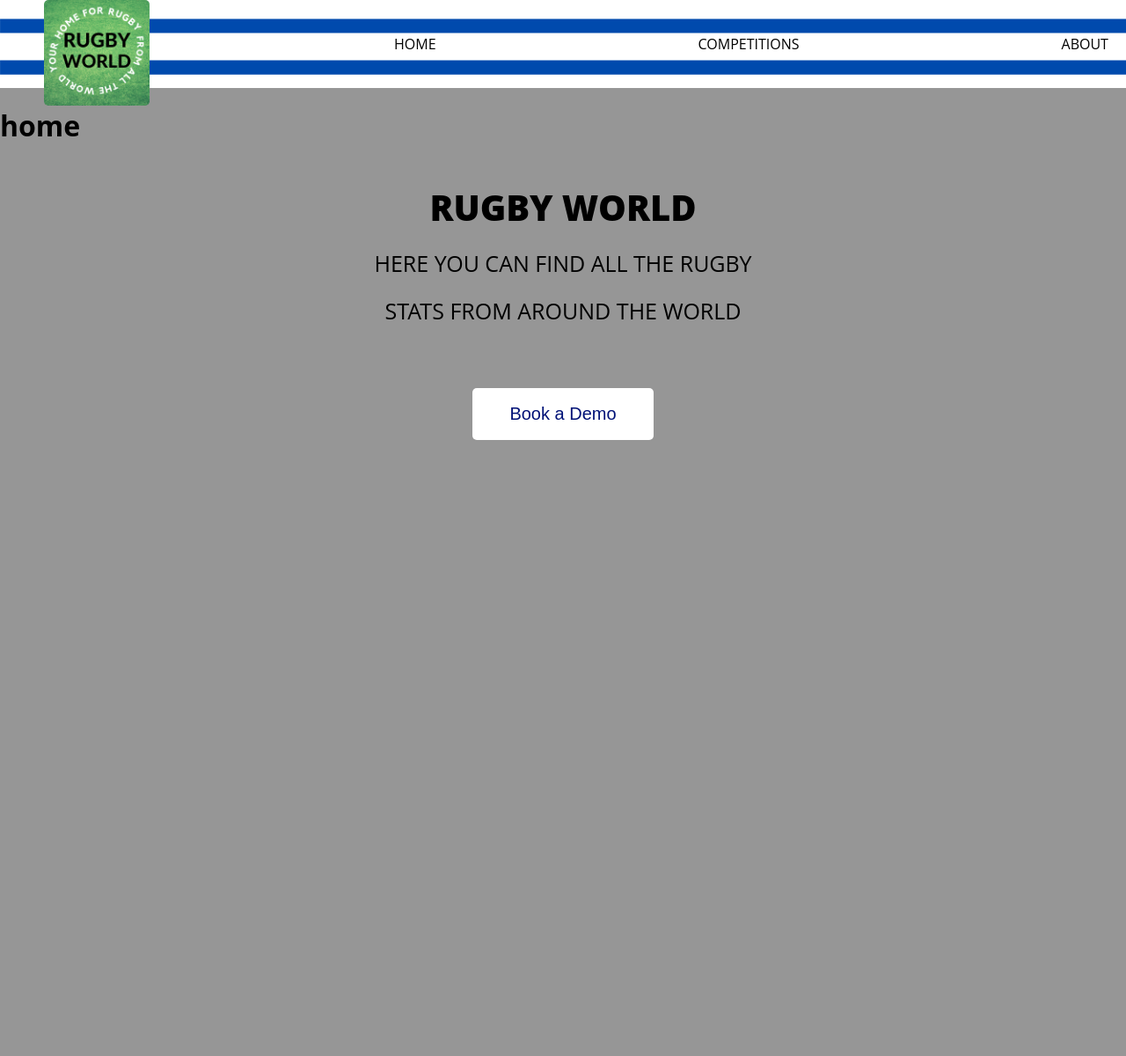
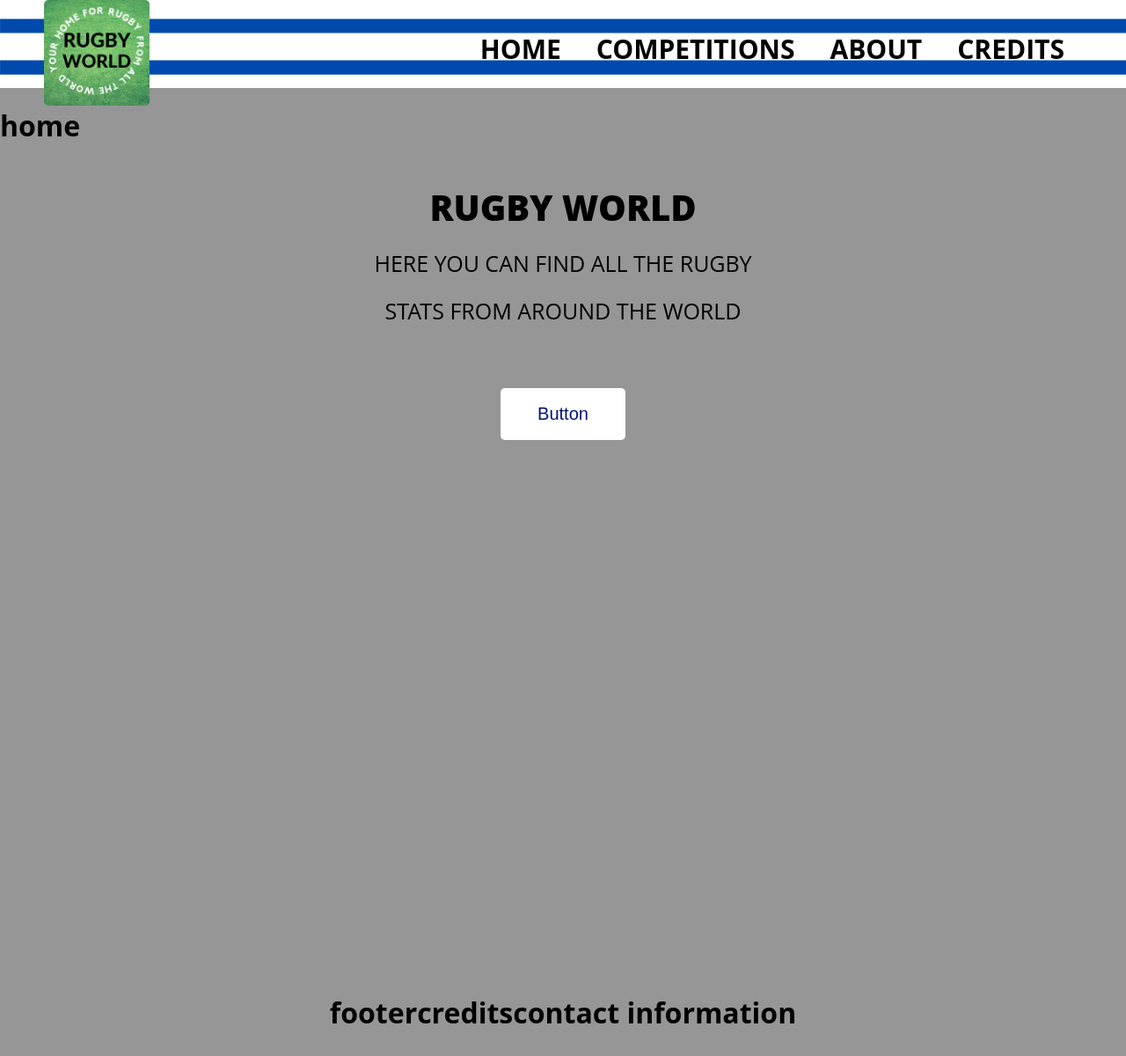
Before and after one commit to Ram-Montilia-Smithson/rugby-app, a React (Create React App) app: page / in a window 1280 px wide. Shown: the whole page at 88% size. Before the commit the page ends 800 px from the top, so only its background shows below. Built offline with nearby package versions, Linux system fonts and the light colour scheme.

Commit message:
fixing the routing and the nav bar to corespond to one another, including going down to see the credits in the footer

```diff
--- a/src/App.js
+++ b/src/App.js
@@ -1,18 +1,42 @@
 import './scss/main.css';
-import Router from './components/router';
-import Header from './components/header';
+import { BrowserRouter, Switch, Route, Link } from "react-router-dom";
+// consider making it a privet route
+import About from './pages/about';
+import Competition from './pages/competition';
+import Competitions from './pages/competitions';
+import Home from './pages/home';
+import MatchInfo from './pages/matchInfo';
+import logo from "./images/rugby world logo.png"
+// correct logo design and align it correctly
+import Footer from './components/footer';
 
 // consider an option to turn the entire website from english to hebrew, including the competitions's and teams's logos
 // that you would create using your newly acquired design skills
 
 function App() {
   return (
-    // <BrowserRouter>
-      <div className="parent">
-        <Header/>
-        <Router />
-      </div>
-    // </BrowserRouter>
+    <div className="parent">
+      <BrowserRouter>
+        <div className="header">
+          <img src={logo} alt="Rugby World" className="header-left" />
+          <div className="header-options">
+            <Link to="/">HOME</Link>
+            <Link to="/competitions">COMPETITIONS</Link>
+            <Link to="/about">ABOUT</Link>
+            <a href="#footer">CREDITS</a>
+          </div>
+        </div>
+        <Switch>
+          <Route path="/about" component={About}/>
+          <Route path="/competition" component={Competition} />
+          <Route path="/competitions" component={Competitions} />
+          <Route path="/matchInfo" component={MatchInfo} />
+          {/* <Route path="fixtures" component={ }/> */}
+          <Route exact path="/" component={Home} />
+        </Switch>
+      </BrowserRouter>
+      <Footer/>
+    </div>
   );
 }
 
--- a/src/components/footer.jsx
+++ b/src/components/footer.jsx
@@ -1,14 +1,17 @@
 import React from 'react'
+import "../scss/main.css"
 
 // footer should include the contact info and the credits
 // the footer should be linked to the right buttons in the navbar that should send the page down to see the footer
 // look for nice design to show the contact info
-// contact the "live-rugby-data" API provider about use of the API legali and the credits that should be given
+// contact the "live-rugby-data" API provider about use of the API legally and the credits that should be given
 
 export default function Footer() {
     return (
-        <div>
-
+        <div id="footer">
+            <h1>footer</h1>
+            <h1>credits</h1>
+            <h1>contact information</h1>
         </div>
     )
 }
--- a/src/components/header.jsx
+++ /dev/null
@@ -1,26 +0,0 @@
-import React from 'react'
-import { BrowserRouter, Link, NavLink } from "react-router-dom"
-import logo from "../images/rugby world logo.png"
-
-// here you add the top nav bar
-// including the logo on the left and the stripes
-// in the nav bar, you will ad these options:
-// competitions - teams - about - credits(consider more)
-// credits will show at all pages at the bottom including contact information
-// decide weather to use Link or NavLink and figure out why you need to refresh every time to update the page according to the URL
-
-export default function Header() {
-    return (
-        <div className="header">
-            <img src={logo} alt="Rugby World" className="header-left" />
-            <BrowserRouter className="header-options">
-                <NavLink to="/">HOME</NavLink>
-                <NavLink to="/competitions">COMPETITIONS</NavLink>
-                <Link to="/about">ABOUT</Link>
-                {/* <NavLink to="/fixtures">FIXTURES</NavLink> */}
-                {/* <NavLink to="same as home page but down to see contact and credits">CONTACT</NavLink> */}
-
-            </BrowserRouter>
-        </div>
-    )
-}
--- a/src/components/router.jsx
+++ /dev/null
@@ -1,24 +0,0 @@
-import { BrowserRouter, Switch, Route } from "react-router-dom";
-import About from "../pages/about";
-import Competition from "../pages/competition"
-import Competitions from "../pages/competitions"
-import MatchInfo from "../pages/matchInfo"
-import Home from "../pages/home"
-
-// consider making it a privet route
-// decide weather to use component attribute or not
-
-export default function Router() {
-    return (
-        <BrowserRouter>
-            <Switch>
-                <Route path="/about"><About/></Route>
-                <Route path="/competition" component={Competition} />
-                <Route path="/competitions" component={Competitions} />
-                <Route path="/matchInfo" component={MatchInfo} />
-                {/* <Route path="fixtures" component={ }/> */}
-                <Route exact path="/" component={Home} />
-            </Switch>
-        </BrowserRouter>
-    );
-}
--- a/src/pages/competitions.jsx
+++ b/src/pages/competitions.jsx
@@ -49,7 +49,10 @@ export default function Competitions() {
         //         setItems(data.results)
         //     })
         //     .catch(err => console.error(err));
-        setItems([{ id:1, season: 2022, name: "Gallagher Premiership" }, {id: 2, season: 2022, name: "Gallagher Premiership"}])
+        setItems([
+            { id: 1, season: 2022, name: "Gallagher Premiership" },
+            { id: 2, season: 2022, name: "Gallagher Premiership" }
+        ])
         return () => {
 
         }
--- a/src/pages/home.jsx
+++ b/src/pages/home.jsx
@@ -16,7 +16,7 @@ export default function Home() {
                 <div className="line-child">STATS FROM AROUND THE WORLD</div>
             </div>
             <div className="button">
-                <div className="button-child">Book a Demo</div>
+                <div className="button-child">Button</div>
             </div>
         </div>
     )
--- a/src/pages/matchInfo.jsx
+++ b/src/pages/matchInfo.jsx
@@ -21,7 +21,7 @@ import React from 'react'
 export default function MatchInfo() {
     return (
         <div>
-            <h1>math info</h1>
+            <h1>match info</h1>
         </div>
     )
 }
--- a/src/scss/_mixin.scss
+++ b/src/scss/_mixin.scss
@@ -1,7 +1,8 @@
 @mixin parent() {
+    position: relative;
     display: flex;
     flex-direction: column;
-    height: 100vh;
+    height: 150vh;
 }
 @mixin element($space) {
     height: 100px;
--- a/src/scss/main.css
+++ b/src/scss/main.css
@@ -1,3 +1,5 @@
+/* remember to use scss in an efficient way, learn something */
+
 body {
   font-family: "Open Sans", sans-serif;
   margin: 0px;
@@ -5,6 +7,7 @@ body {
 }
 
 .parent {
+  position: relative;
   display: -webkit-box;
   display: -ms-flexbox;
   display: flex;
@@ -12,7 +15,7 @@ body {
   -webkit-box-direction: normal;
       -ms-flex-direction: column;
           flex-direction: column;
-  height: 100vh;
+  height: 150vh;
 }
 
 .child {
@@ -149,7 +152,7 @@ a:hover {
           box-shadow: 0px 0px 20px 0px #FFFFFF;
 }
 
-.footer {
+#footer {
   height: 100px;
   display: -webkit-box;
   display: -ms-flexbox;
--- a/src/scss/main.scss
+++ b/src/scss/main.scss
@@ -90,7 +90,7 @@ a:hover{
     box-shadow: 0px 0px 20px 0px #FFFFFF;
 }
 
-.footer{
+#footer{
     @include element(center);
     position: absolute;
     bottom: 0;
```
Also changed, not shown: src/images/world-rugby-women.png, 1 other file (tests, documents, lock files or other folders).
